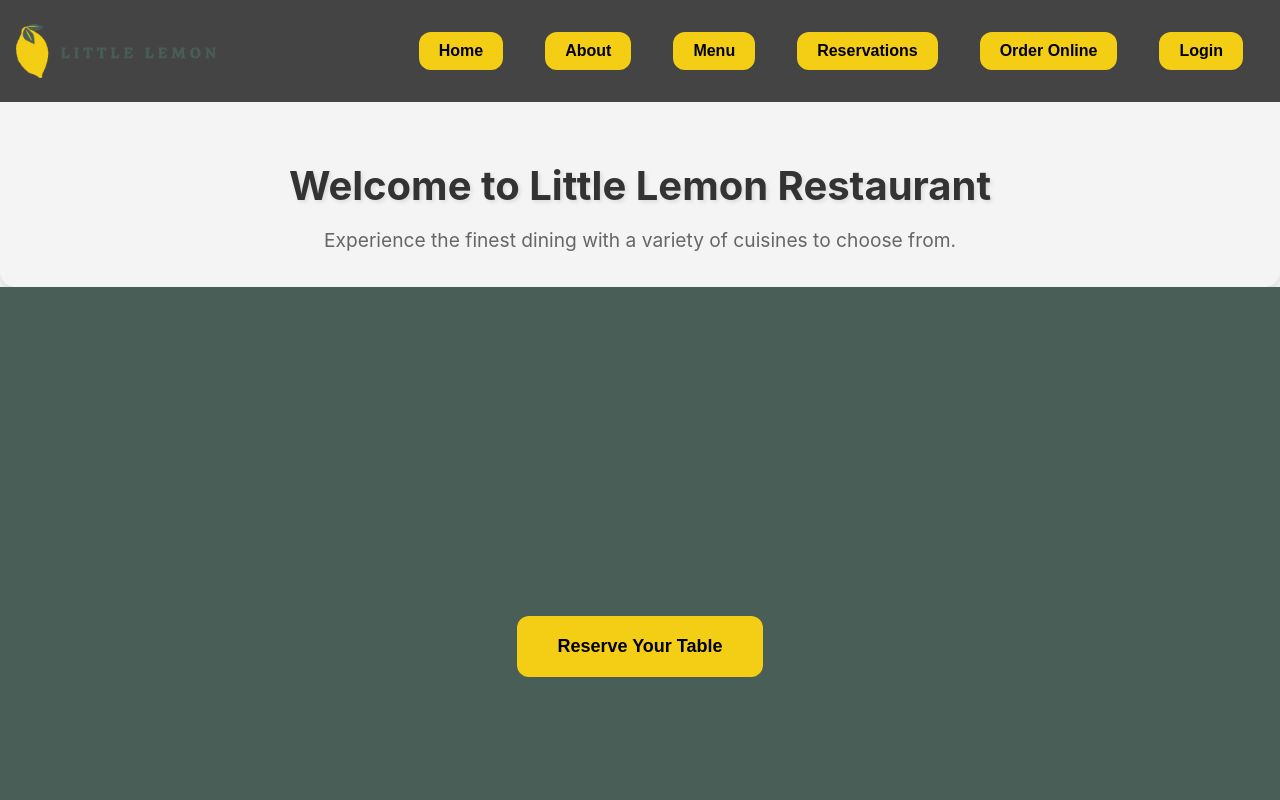
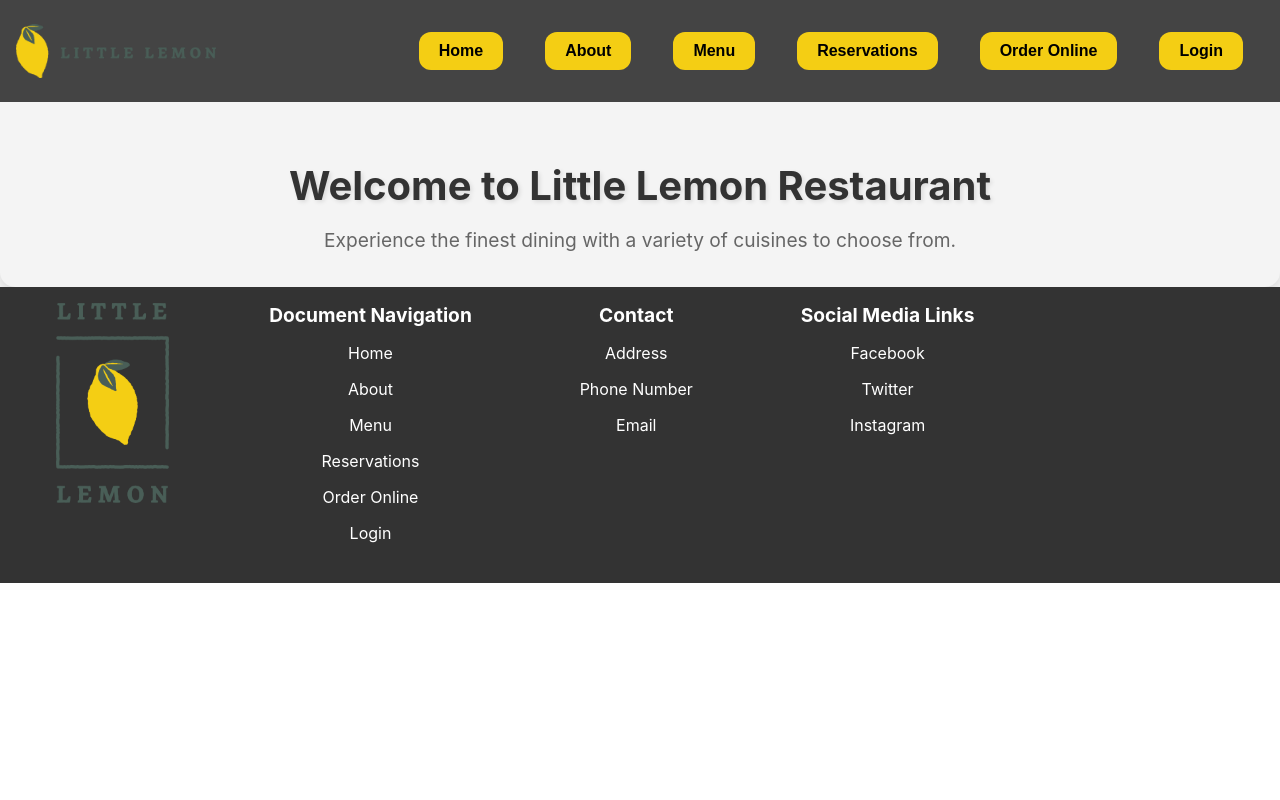
Before and after one commit to TyTe108/little-lemon-booking, a React (Create React App) app: page /booking in a window 1280 px wide. Shown: the top 800 px of the page. Built offline with nearby package versions, Linux system fonts and the light colour scheme.

Commit message:
Fixed the main.js where the multiple reserve table buttons appeared

```diff
--- a/src/components/Header.js
+++ b/src/components/Header.js
@@ -1,24 +1,28 @@
+// Header.js
 import React from "react";
-import food1 from "../images/food1.avif"
+import food1 from "../images/food1.avif";
 import { Link } from "react-router-dom";
 
+const Header = ({ setShowBooking }) => {
+  const handleReserveClick = () => {
+    setShowBooking(true);
+  };
 
-const Header = () => {
-    return(
+  return (
     <header>
       <section>
         <div>
           <h2>Little Lemon</h2>
           <h3>Chicago</h3>
-            <p>We are a family owned Mediterraneran restaurant, focused on traditional recipes servred with a modern twist.</p>
-            <Link to="/Booking"><button aria-label="On Click">Reserve Table</button></Link>
+          <p>We are a family-owned Mediterranean restaurant, focused on traditional recipes served with a modern twist.</p>
+          <Link to="/booking"><button aria-label="On Click" onClick={handleReserveClick}>Reserve Table</button></Link>
         </div>
         <div>
           <img src={food1} alt="Delicious Mediterranean Food" />
         </div>
       </section>
     </header>
-    )
+  );
 }
 
 export default Header;
--- a/src/components/Main.js
+++ b/src/components/Main.js
@@ -1,3 +1,4 @@
+// Main.js
 import React, { useReducer, useState } from "react";
 import { Route, Routes, useNavigate } from "react-router-dom";
 import Booking from "./Booking";
@@ -46,9 +47,6 @@ const Main = () => {
   };
 
   const [showBooking, setShowBooking] = useState(false);
-  const handleReserveClick = () => {
-    setShowBooking(true);
-  };
 
   return (
     <main className={styles.mainContainer}>
@@ -59,17 +57,13 @@ const Main = () => {
         </p>
       </section>
       <Routes className={styles.routeContent}>
-        <Route path="/" element={<Header />} />
+        <Route path="/" element={<Header setShowBooking={setShowBooking} />} />
         <Route path="/booking" element={
-          showBooking ?
+          showBooking ? (
             <div className={styles.routeContent}>
               <Booking availableTimes={state} dispatch={dispatch} submitForm={submitForm} />
-          </div> :
-          <div className={styles.centerButton}>
-            <button className={styles.reserveButton} onClick={handleReserveClick}>
-              Reserve Your Table
-            </button>
             </div>
+          ) : null // Hide the button when showBooking is true
         } />
         <Route path="/confirmed" element={<ConfirmedBooking />} />
       </Routes>
--- a/src/components/Main.module.css
+++ b/src/components/Main.module.css
@@ -34,16 +34,15 @@ animation: fadeIn 1s ease;
     flex-direction: column;
     justify-content: center;
     align-items: center;
-    min-height: 90vh; /* Set minimum height */
-    background-color: #495e57; /* Same as the reservation form */
+    min-height: 90vh;
+    background-color: #495e57;
   }
 
   .reserveButton {
-    background-color: #F4CE14; /* Original color */
+    background-color: #F4CE14;
     color: black;
     padding: 20px 40px;
     border: none;
-    text-decoration: none;
     border-radius: 12px;
     font-size: 18px;
     font-weight: bold;
@@ -52,7 +51,7 @@ animation: fadeIn 1s ease;
   }
 
   .reserveButton:hover {
-    background-color: #F4A012; /* Original hover color */
+    background-color: #F4A012;
     transform: scale(1.1);
   }
 
@@ -64,10 +63,10 @@ animation: fadeIn 1s ease;
     animation: slideInFromLeft 1s ease;
     border-radius: 15px;
     box-shadow: 0 4px 8px rgba(0, 0, 0, 0.1);
-    display: flex; /* Add display property */
-    flex-direction: column; /* Add flex-direction property */
-    justify-content: center; /* Add justify-content property */
-    align-items: center; /* Add align-items property */
+    display: flex;
+    flex-direction: column;
+    justify-content: center;
+    align-items: center;
   }
 
   @keyframes slideInFromLeft {
@@ -82,11 +81,11 @@ animation: fadeIn 1s ease;
   }
 
   .contentTitle {
-font-size: 2.5rem; /* Increased font size */
+    font-size: 2.5rem;
     color: #333;
     margin-bottom: 1rem;
-text-shadow: 2px 2px 4px rgba(0, 0, 0, 0.1); /* Text shadow */
-animation: fadeInDown 1s ease; /* New animation */
+    text-shadow: 2px 2px 4px rgba(0, 0, 0, 0.1);
+    animation: fadeInDown 1s ease;
   }
 
   @keyframes fadeInDown {
@@ -105,5 +104,5 @@ font-size: 1.2rem;
     color: #666;
     max-width: 800px;
     margin: auto;
-line-height: 1.5; /* Improved readability */
+    line-height: 1.5;
   }
```
Lines whose indentation alone changed are shown as unchanged.
